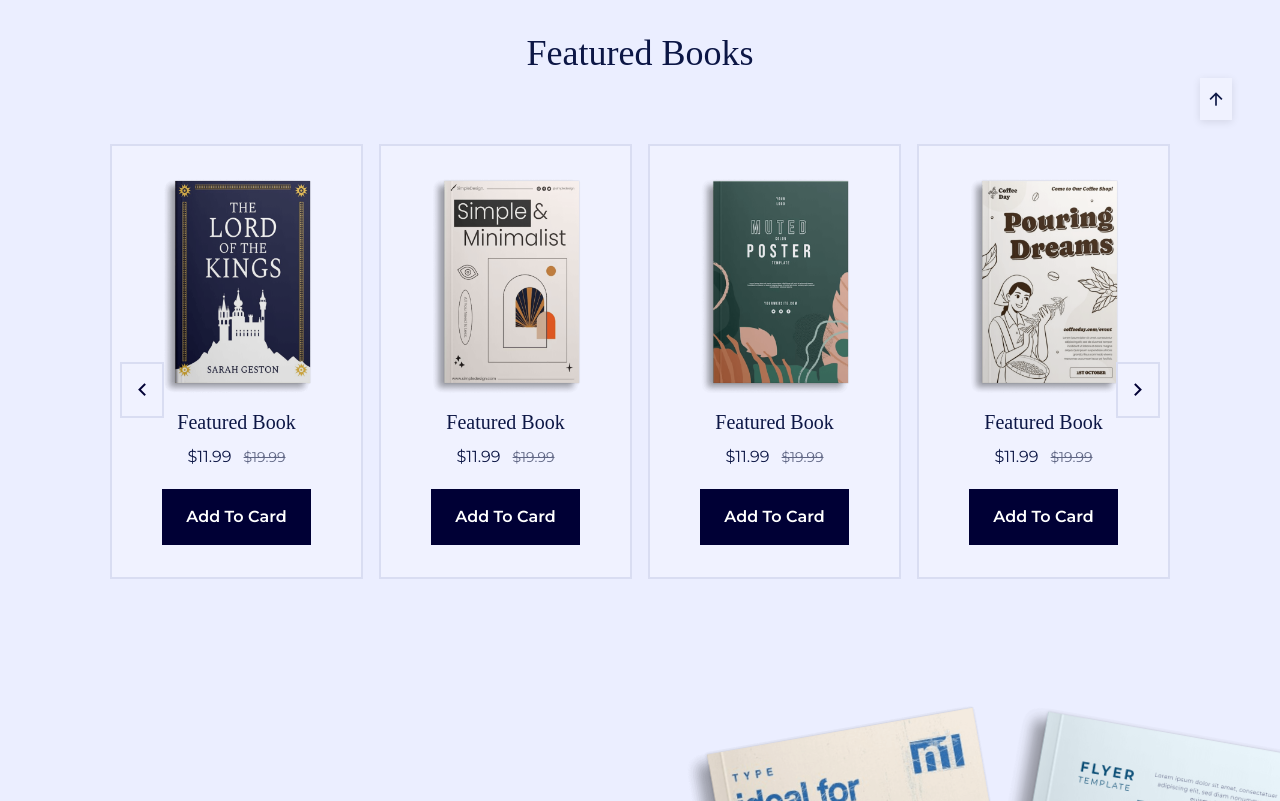
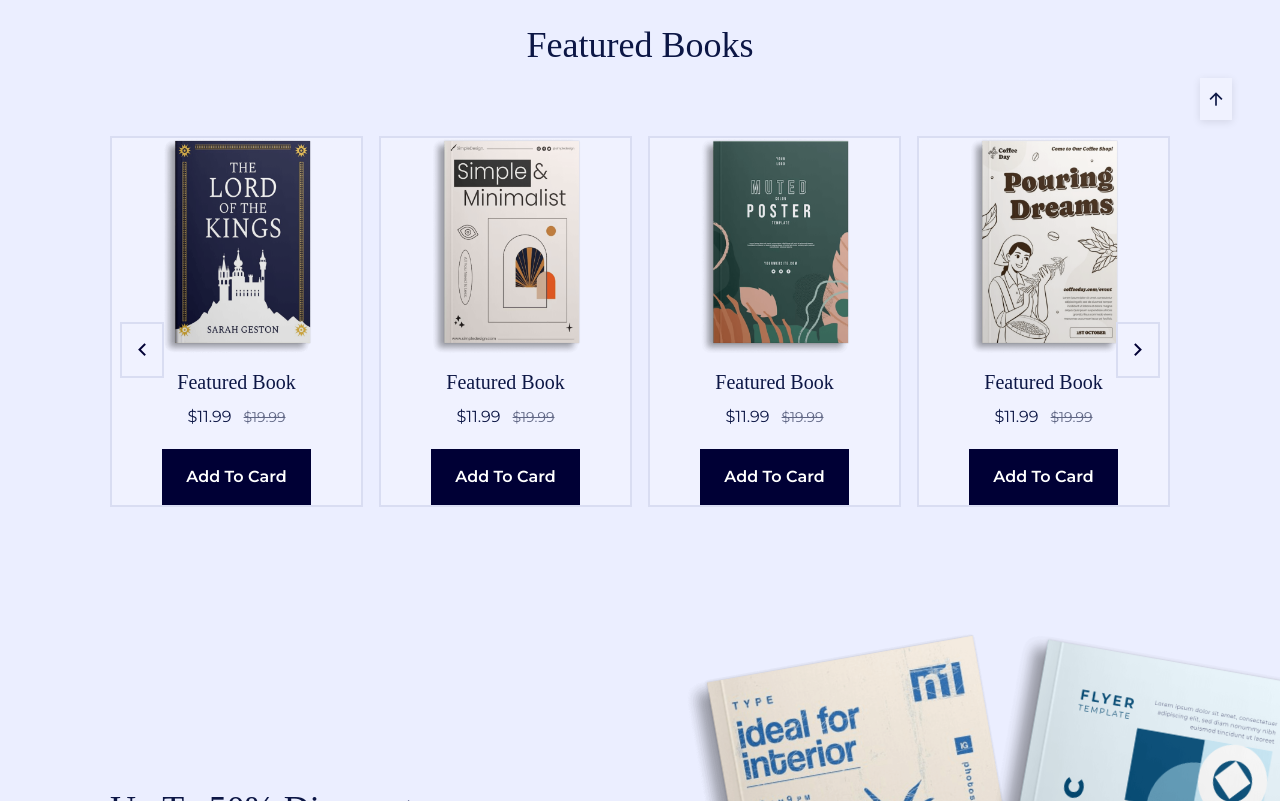
Before and after one commit to Ali-Tamerr/Book-Hive-Library-Management-System, a React (Vite) app: page / in a window 1280 px wide. Shown: the part 1080-1881 px from the top of the page. Built offline with nearby package versions, Linux system fonts and the light colour scheme; a web font is replaced by a local one.

Commit message:
Add new styles and update imports for Home component

```diff
--- a/src/Home/Home.jsx
+++ b/src/Home/Home.jsx
@@ -1,5 +1,8 @@
 import { useEffect } from 'react';
 import { useNavigate } from 'react-router-dom';
+import './css/swiper-bundle.min.css';
+import './css/styles.css';
+import './css/stylesNew.css';
 
 
 const Home = () => {
--- a/src/Home/css/stylesNew.css
+++ b/src/Home/css/stylesNew.css
@@ -51,50 +51,50 @@
 }
 
 /*=============== BASE ===============*/
-* {
+.home-page * {
   box-sizing: border-box;
   padding: 0;
   margin: 0;
 }
 
-html {
+.home-page {
   scroll-behavior: smooth;
 }
 
-body,
-input,
-button {
+.home-page,
+.home-page input,
+.home-page button {
   font-family: var(--body-font);
   font-size: var(--normal-font-size);
 }
 
-body {
+.home-page {
   background-color: var(--body-color);
   color: var(--text-color);
   transition: background-color .4s;
 }
 
-input,
-button {
+.home-page input,
+.home-page button {
   border: none;
   outline: none;
 }
 
-h1, h2, h3, h4 {
+.home-page h1, .home-page h2, .home-page h3, .home-page h4 {
   color: var(--title-color);
   font-family: var(--second-font);
   font-weight: var(--font-medium);
 }
 
-ul {
+.home-page ul {
   list-style: none;
 }
 
-a {
+.home-page a {
   text-decoration: none;
 }
 
-img {
+.home-page img {
   display: block;
   max-width: 100%;
   height: auto;
--- a/src/index.css
+++ b/src/index.css
@@ -1,10 +1,5 @@
 @import url('https://fonts.googleapis.com/css2?family=Montserrat:ital,wght@0,100..900;1,100..900&display=swap');
 @import "tailwindcss";
-
-/* Home page specific styles - imported before custom utilities so Tailwind can override */
-@import "./Home/css/swiper-bundle.min.css";
-@import "./Home/css/styles.css";
-@import "./Home/css/stylesNew.css";
 
 
 * {
```
